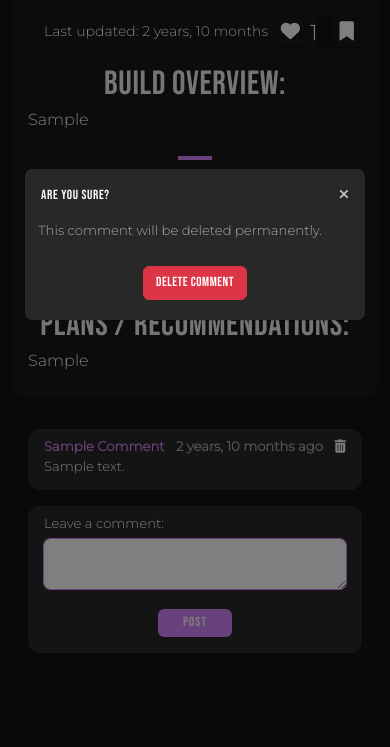
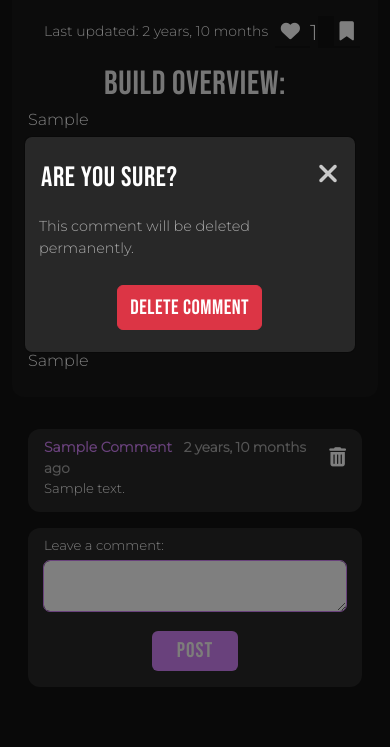
Before and after one commit to ryanoneill416/mod_cartel, a Django app: a page that uses templates/base.html in a window 390 px wide, after a click that opens the changed part. Shown: the part 258-1005 px from the top of the page. Run offline with Django 3.2, Linux system fonts and the light colour scheme; a user stored in the database is signed in; tables that the repository leaves empty hold one stand-in row (values such as "Sample post"); some libraries are stand-ins or nearby versions.

Commit message:
Add sufficient media queries for relevant delete modals

```diff
--- a/static/css/style.css
+++ b/static/css/style.css
@@ -439,6 +439,7 @@ form html body {
 /* deleteBuild Modal Styling */
 .modal-content {
     background-color: #282828;
+    max-width: 85vw;
 }
 
 .modal-header {
@@ -689,7 +690,7 @@ hr {
         font-size: .85rem !important;
     }
 
-    .comment-section * {
+    .comment-section .comment-display {
         font-size: .825rem !important;
     }
 
@@ -718,6 +719,14 @@ hr {
     .user-page p {
         font-size: 1rem;
     }
+
+    .modal-header h3, .modal-header a {
+        font-size: 1.75rem;
+    }
+
+    .modal-body p {
+        font-size: .9rem;
+    }
 }
 
 @media (max-width: 480px) {
@@ -737,10 +746,6 @@ hr {
 @media (max-width: 450px) {
     .card {
         height: 300px;
-    }
-
-    .add_build_form p {
-        font-size: 1.05rem;
     }
 
     .lead {
--- a/templates/edit_build.html
+++ b/templates/edit_build.html
@@ -10,8 +10,8 @@
             <div class="col-md-10 mt-2 mx-auto text-center">
                 <!-- Form allowing updating/ amending of current posted build -->
                 <form method="POST" enctype="multipart/form-data" class="add_build_form darkg-bg px-5 pt-3 pb-4 user-border">
-                    <h3 class="display-2 mt-3">Update your build</h3>
-                    <p class="mb-4">Show everyone the current state of your build</p>
+                    <h3 class="mt-3">Update your build</h3>
+                    <p class="mb-4 muted-text">Show everyone the current state of your build</p>
                     {% csrf_token %}
                     {{ form.as_p }}
                     <button class="btn btn-user" type="submit" value="Save">Update Build</button>
--- a/templates/my_garage.html
+++ b/templates/my_garage.html
@@ -62,7 +62,7 @@
                                 </div>
                                 <div class="modal-body">
                                   <p class="muted-text">
-                                    All evidence of your awesome {{ build.make }} {{ build.model }}'s existence will be erased permanently.
+                                    All evidence of your dope {{ build.make }} {{ build.model }}'s existence will be erased permanently.
                                   </p>
                                 </div>
                                 <div class="modal-footer mt-1">
```
